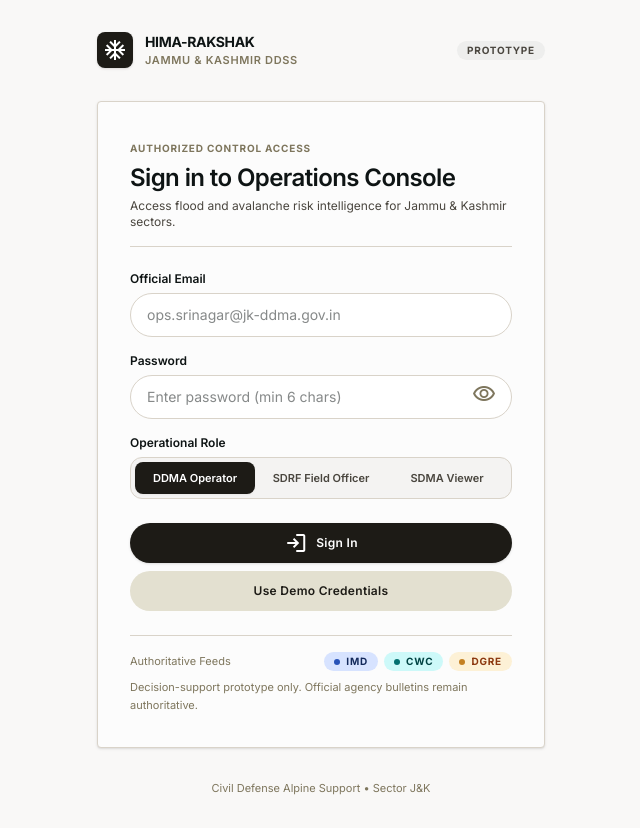
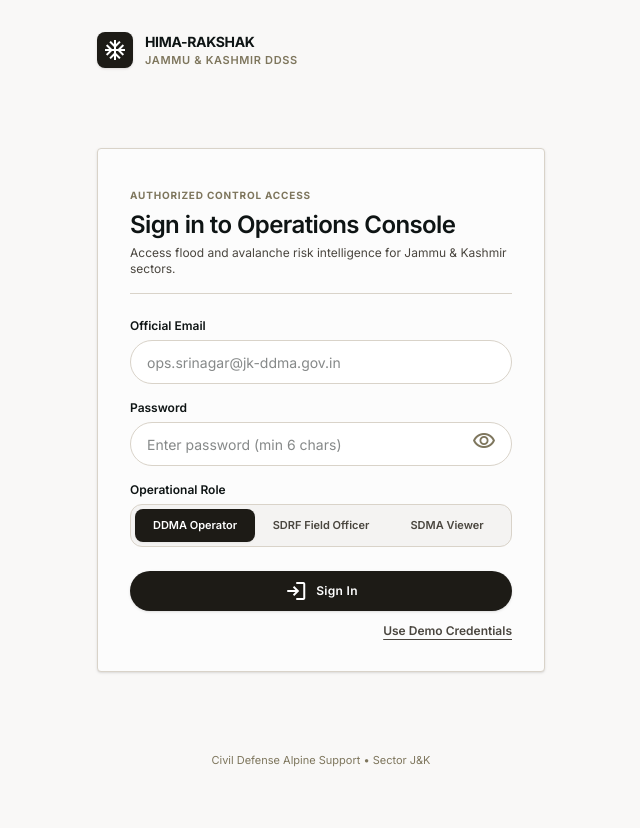
Before and after one commit to Manthan-gupta-21906/HIMA-RAKSHAK, a React (Vite) app in the folder frontend/: page /login in a window 1280 px wide. Shown: the whole page, without its empty margins (319-959 px from the left). After the commit the page ends 800 px from the top, so only its background shows below. Built offline with nearby package versions, Linux system fonts and the light colour scheme.

Commit message:
refactor(login): simplify footer and place demo credentials on lower right

```diff
--- a/frontend/src/pages/LoginPage.tsx
+++ b/frontend/src/pages/LoginPage.tsx
@@ -1,6 +1,5 @@
 import { useState, type FormEvent } from "react";
 import { useNavigate } from "react-router-dom";
-import { Badge } from "../components/ui/Badge";
 import { Button } from "../components/ui/Button";
 import { useAuth } from "../context/AuthContext";
 import type { UserRole } from "../types/auth";
@@ -80,7 +79,6 @@ export function LoginPage() {
             </p>
           </div>
         </div>
-        <Badge tone="neutral">Prototype</Badge>
       </header>
 
       <main className="max-w-md w-full mx-auto my-8">
@@ -183,30 +181,22 @@ export function LoginPage() {
               </div>
             </div>
 
-            <div className="flex flex-col gap-2 pt-2">
+            <div className="flex flex-col gap-3 pt-2">
               <Button type="submit" disabled={isSubmitting} className="w-full">
                 <span className="material-symbols-outlined text-[16px]">login</span>
                 <span>{isSubmitting ? "Signing in..." : "Sign In"}</span>
               </Button>
-              <Button type="button" variant="secondary" onClick={fillDemoCredentials} className="w-full">
-                Use Demo Credentials
-              </Button>
+              <div className="flex justify-end">
+                <button
+                  type="button"
+                  onClick={fillDemoCredentials}
+                  className="text-xs font-semibold text-on-surface-variant hover:text-text-primary underline underline-offset-4 cursor-pointer"
+                >
+                  Use Demo Credentials
+                </button>
+              </div>
             </div>
           </form>
-
-          <div className="mt-6 pt-4 border-t border-border-hairline flex flex-col gap-2">
-            <div className="flex items-center justify-between text-[11px] text-text-muted">
-              <span>Authoritative Feeds</span>
-              <div className="flex items-center gap-1.5">
-                <Badge tone="imd" showDot>IMD</Badge>
-                <Badge tone="cwc" showDot>CWC</Badge>
-                <Badge tone="dgre" showDot>DGRE</Badge>
-              </div>
-            </div>
-            <p className="text-[11px] text-text-muted leading-relaxed">
-              Decision-support prototype only. Official agency bulletins remain authoritative.
-            </p>
-          </div>
         </div>
       </main>
 
```
